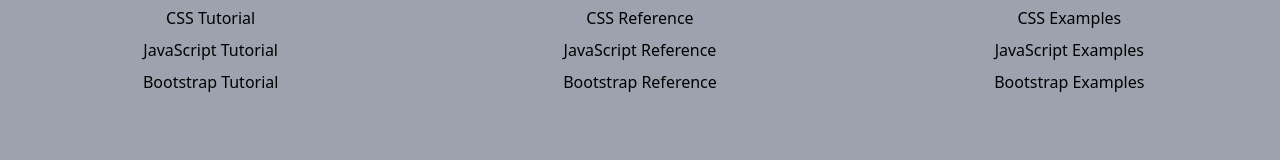
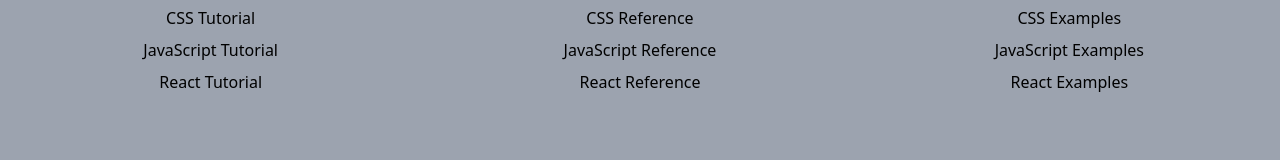
Before and after one commit to Sajidansarii/CodePoint, a React (Vite) app: page /Component/React/React-Pages in a window 1280 px wide. Shown: the part 1250-1410 px from the top of the page. Built offline with nearby package versions, Linux system fonts and the light colour scheme.

Commit message:
Footer Updated

```diff
--- a/src/footer.jsx
+++ b/src/footer.jsx
@@ -10,7 +10,7 @@
             <li className='hover:cursor-pointer hover:text-white hover:scale-150 transition-transform duration-200'>HTML Tutorial</li>
             <li className='hover:cursor-pointer hover:text-white hover:scale-150 transition-transform duration-200'>CSS Tutorial</li>
             <li className='hover:cursor-pointer hover:text-white hover:scale-150 transition-transform duration-200'>JavaScript Tutorial</li>
-            <li className='hover:cursor-pointer hover:text-white hover:scale-150 transition-transform duration-200'>Bootstrap Tutorial</li>
+            <li className='hover:cursor-pointer hover:text-white hover:scale-150 transition-transform duration-200'>React Tutorial</li>
             </ul>
             </div>
 
@@ -20,7 +20,7 @@
             <li className='hover:cursor-pointer hover:text-white hover:scale-150 transition-transform duration-200'>HTML Reference</li>
             <li className='hover:cursor-pointer hover:text-white hover:scale-150 transition-transform duration-200'>CSS Reference</li>
             <li className='hover:cursor-pointer hover:text-white hover:scale-150 transition-transform duration-200'>JavaScript Reference</li>
-            <li className='hover:cursor-pointer hover:text-white hover:scale-150 transition-transform duration-200'>Bootstrap Reference</li>
+            <li className='hover:cursor-pointer hover:text-white hover:scale-150 transition-transform duration-200'>React Reference</li>
             </ul>
             </div>
 
@@ -30,7 +30,7 @@
             <li className='hover:cursor-pointer hover:text-white hover:scale-150 transition-transform duration-250'>  HTML Examples</li>
             <li className='hover:cursor-pointer hover:text-white hover:scale-150 transition-transform duration-250'>CSS Examples</li>
             <li className='hover:cursor-pointer hover:text-white hover:scale-150 transition-transform duration-250'>JavaScript Examples</li>
-            <li className='hover:cursor-pointer hover:text-white hover:scale-150 transition-transform duration-250'>Bootstrap Examples</li>
+            <li className='hover:cursor-pointer hover:text-white hover:scale-150 transition-transform duration-250'>React Examples</li>
             </ul>
             </div>
 
```
